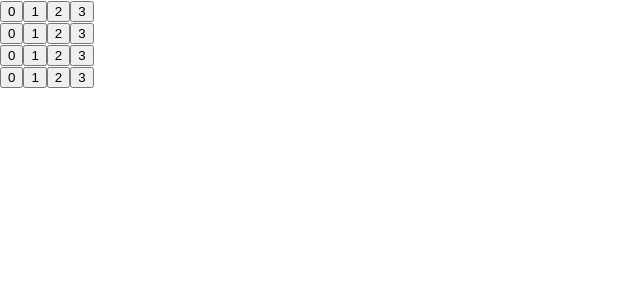
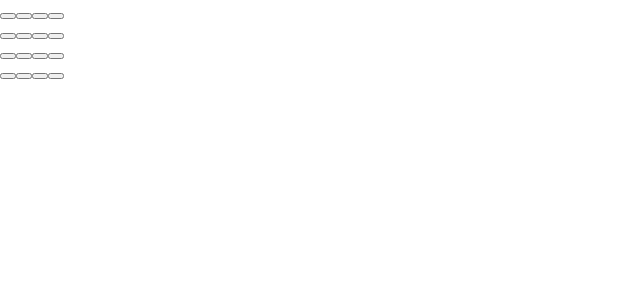
Before and after one commit to scall12/matching-game-react, a React (Create React App) app: page / in a window 1280 px wide. Shown: the top 300 px of the page, without its empty margins (0-640 px from the left). Built offline with nearby package versions, Linux system fonts and the light colour scheme.

Commit message:
Add onClick event to each button element to flip the card over

```diff
--- a/src/components/Game.jsx
+++ b/src/components/Game.jsx
@@ -1,7 +1,12 @@
-import React from 'react';
+import React, { useState } from 'react';
 
 const Card = (props) => {
-  return <button>{props.value}</button>;
+  const [text, setText] = useState('');
+  const handleClick = () => {
+    text ? setText('') : setText(props.value);
+  };
+
+  return <button onClick={() => handleClick()}>{text}</button>;
 };
 
 const Board = (props) => {
```
